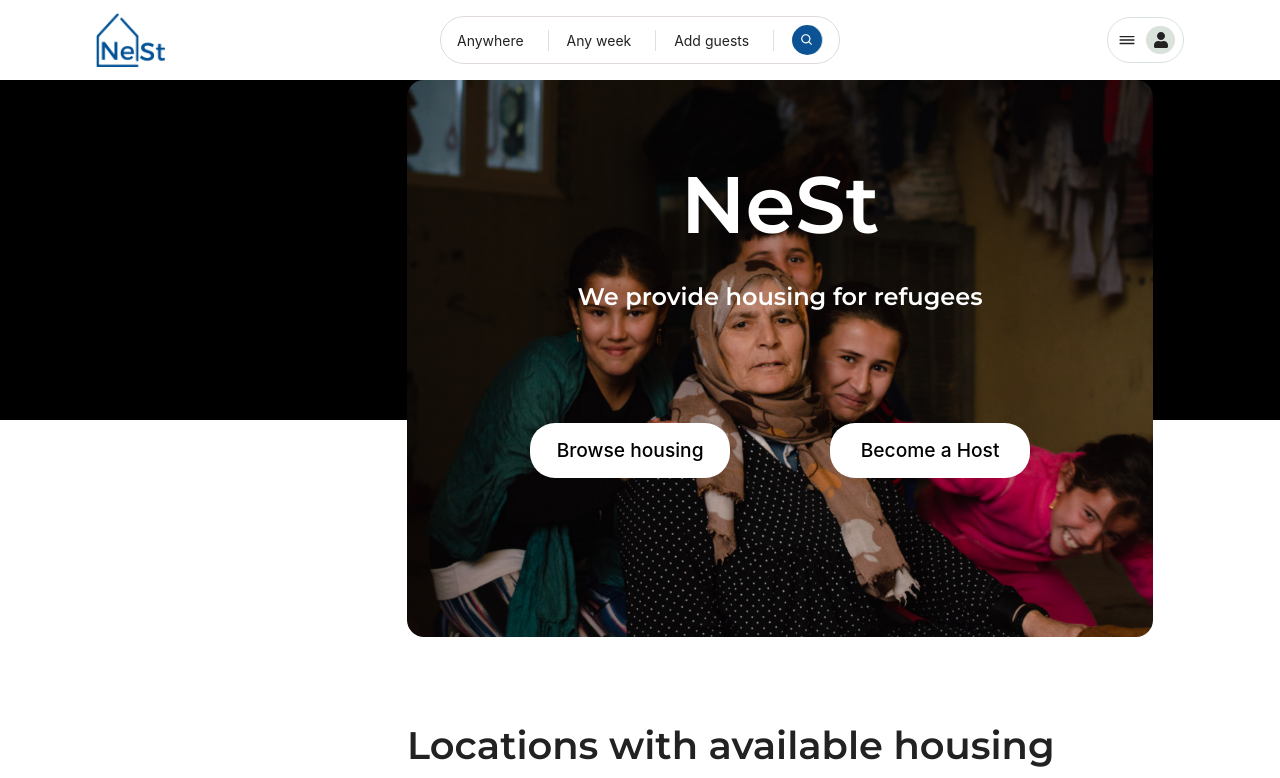
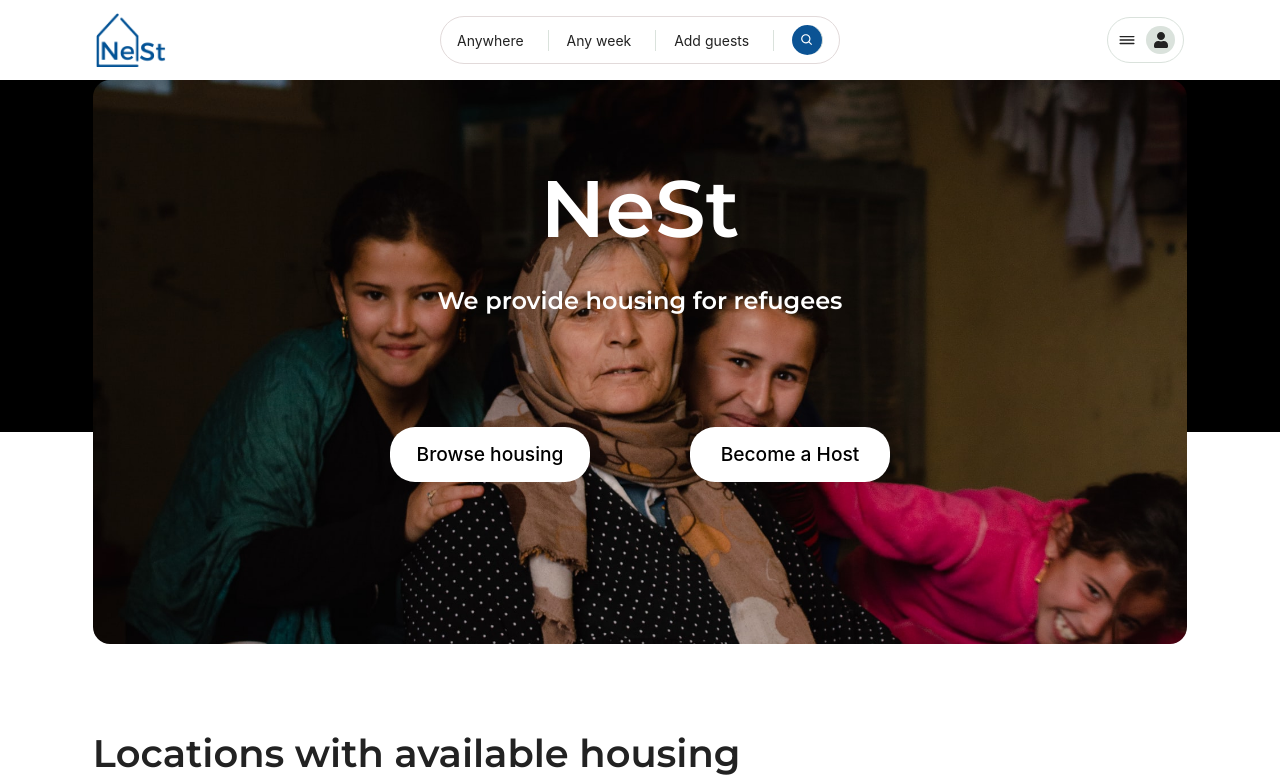
Before and after one commit to omeriliski/Nest1.0, a React (Create React App) app: page / in a window 1280 px wide. Shown: the top 778 px of the page. Built offline with nearby package versions, Linux system fonts and the light colour scheme; no server answers; grey boxes are pictures that could not be loaded.

Commit message:
first commit

```diff
--- a/src/pages/Home/Main/index.jsx
+++ b/src/pages/Home/Main/index.jsx
@@ -10,13 +10,11 @@ import { GiBodyBalance } from "react-icons/gi";
 export const Main=()=>{
 
     const {loginModal, setLoginModal, register, setRegister} = useContext(loginContext)
-
+    console.log('process.env :>> ', process.env);
     return(
 
         <div className="Home">
             <div className="grid-container">
-                <h1>hfsjkfkdlsmföla,sföa</h1>
-                <h1>{process.env.REACT_APP_GOOGLE_API_KEY}</h1>
                 <div className="blackBox"></div>
 
                 {loginModal ?  <Login /> : null }
```
